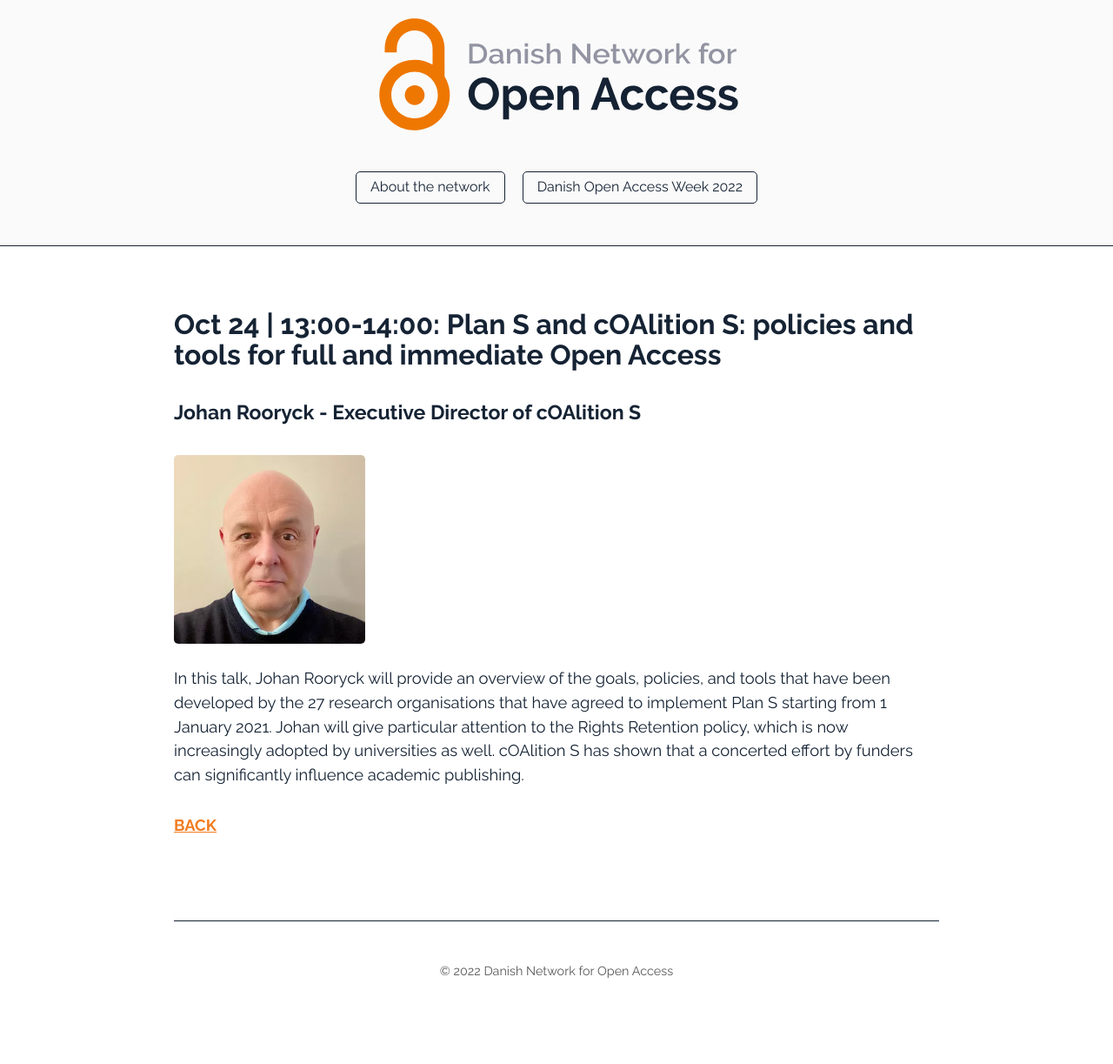
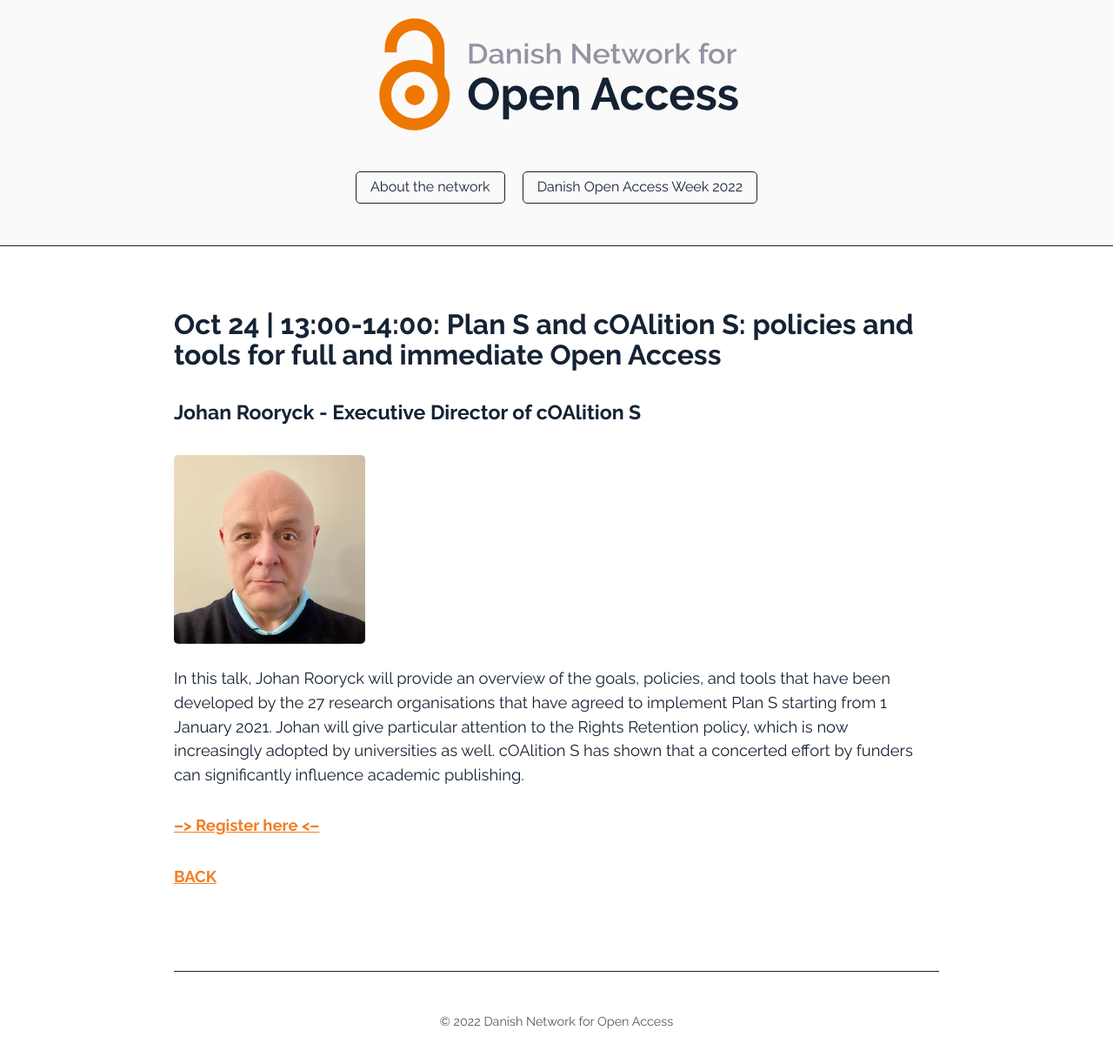
Before and after one commit to openaccess-dk/openaccess-dk.github.io, a Jekyll site: the page built from 02_monday.md, in a window 1280 px wide. Shown: the whole page at 87% size. Built offline with Jekyll 4.4.1, drawn with Linux system fonts in a browser that asks for light colours; before the commit the page ends 1165 px from its top, so only the background shows below that.

Commit message:
Update 02_monday.md

```diff
--- a/02_monday.md
+++ b/02_monday.md
@@ -12,4 +12,6 @@
 
 In this talk, Johan Rooryck will provide an overview of the goals, policies, and tools that have been developed by the 27 research organisations that have agreed to implement Plan S starting from 1 January 2021. Johan will give particular attention to the Rights Retention policy, which is now increasingly adopted by universities as well. cOAlition S has shown that a concerted effort by funders can significantly influence academic publishing.
 
+##### [--> Register here <--](https://ku-dk.libwizard.com/f/oa_week_web2)
+
 ##### [BACK](https://openaccess.dk/oaw2022#programme-of-the-danish-open-access-week-2022)
```
